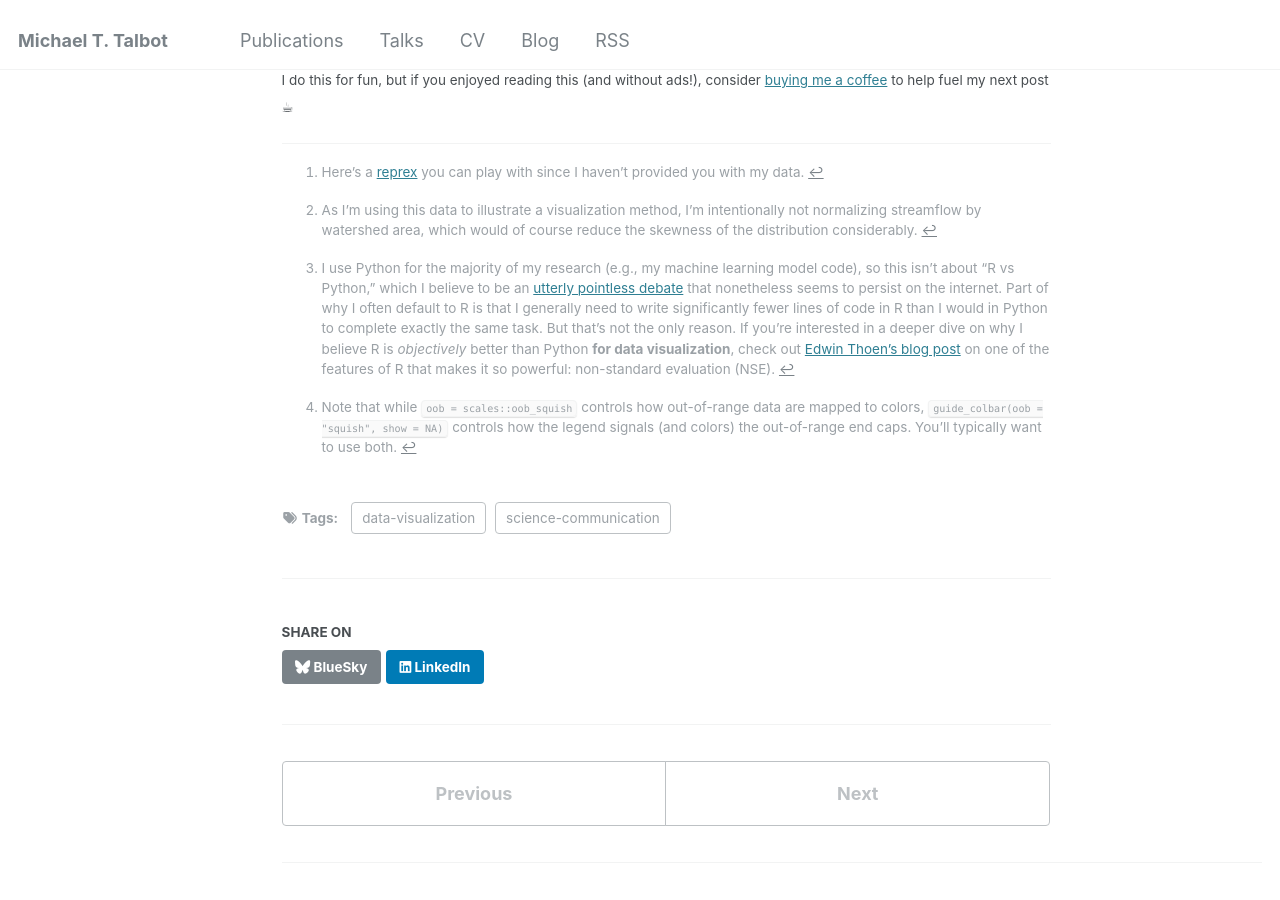
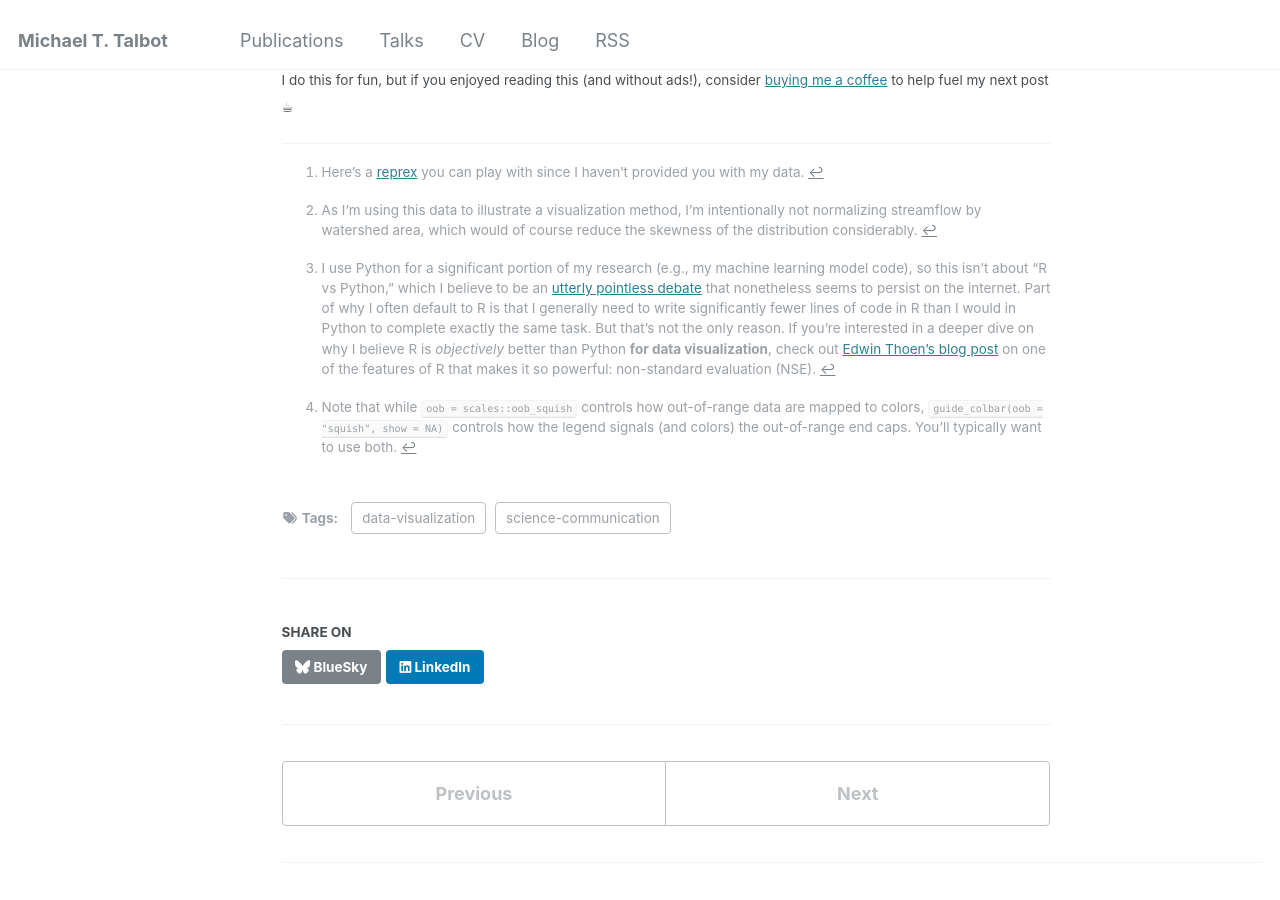
Before and after one commit to realmiketalbot/realmiketalbot.github.io, a Jekyll site: the page built from _posts/2026-01-21-out-of-bounds-on-purpose-legendry.md, in a window 1280 px wide and 900 px high, scrolled down 5543 px. Built offline with Jekyll 4.4.1, drawn with Linux system fonts in a browser that asks for light colours; emoji names are drawn with the system emoji font; comment, search, counter and statistics services are not loaded.

Commit message:
Minor revision

```diff
--- a/_posts/2026-01-21-out-of-bounds-on-purpose-legendry.md
+++ b/_posts/2026-01-21-out-of-bounds-on-purpose-legendry.md
@@ -144,5 +144,5 @@ Big thanks to the developer of `legendry`. You made my day.
 
 [^1]: Here's a <a href="https://gist.github.com/realmiketalbot/0bd0af38c5b0f74c0d1fe16f895fe80d" target="_blank">reprex</a> you can play with since I haven't provided you with my data.
 [^2]: As I'm using this data to illustrate a visualization method, I'm intentionally not normalizing streamflow by watershed area, which would of course reduce the skewness of the distribution considerably.
-[^3]: I use Python for the majority of my research (e.g., my machine learning model code), so this isn't about "R vs Python," which I believe to be an <a href="https://nonstandarddev.com/posts/r-vs-python/" target="_blank">utterly pointless debate</a> that nonetheless seems to persist on the internet. Part of why I often default to R is that I generally need to write significantly fewer lines of code in R than I would in Python to complete exactly the same task. But that's not the only reason. If you're interested in a deeper dive on why I believe R is _objectively_ better than Python **for data visualization**, check out <a href="https://edwinth.github.io/blog/nse/" target="_blank">Edwin Thoen's blog post</a> on one of the features of R that makes it so powerful: non-standard evaluation (NSE).
+[^3]: I use Python for a significant portion of my research (e.g., my machine learning model code), so this isn't about "R vs Python," which I believe to be an <a href="https://nonstandarddev.com/posts/r-vs-python/" target="_blank">utterly pointless debate</a> that nonetheless seems to persist on the internet. Part of why I often default to R is that I generally need to write significantly fewer lines of code in R than I would in Python to complete exactly the same task. But that's not the only reason. If you're interested in a deeper dive on why I believe R is _objectively_ better than Python **for data visualization**, check out <a href="https://edwinth.github.io/blog/nse/" target="_blank">Edwin Thoen's blog post</a> on one of the features of R that makes it so powerful: non-standard evaluation (NSE).
 [^4]: Note that while `oob = scales::oob_squish` controls how out-of-range data are mapped to colors, `guide_colbar(oob = "squish", show = NA)` controls how the legend signals (and colors) the out-of-range end caps. You'll typically want to use both.
```
